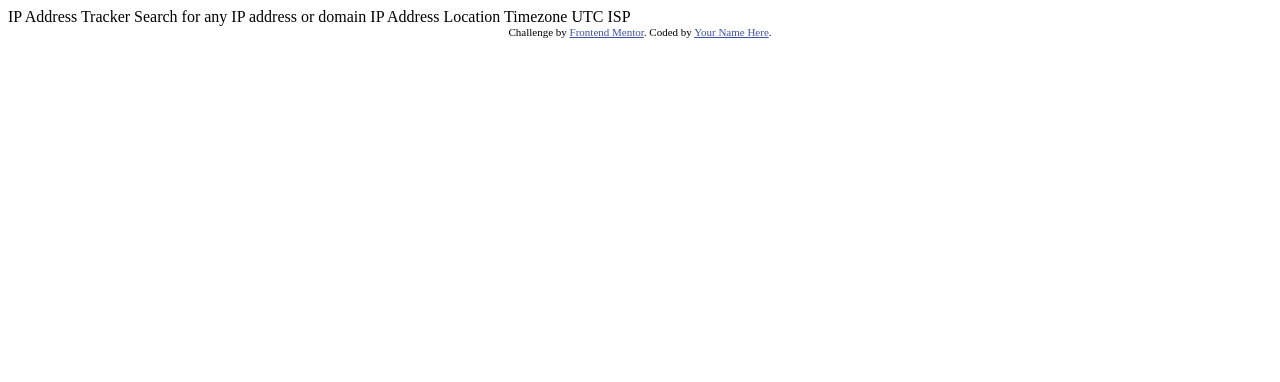
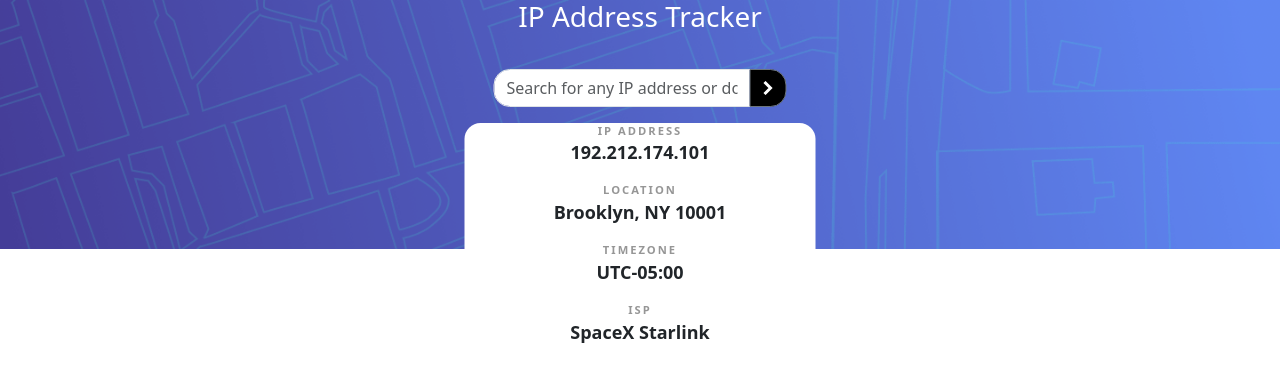
Before and after one commit to H4m4k/ip-address-tracker, a plain HTML site: page index.html in a window 1280 px wide. Drawn offline with nearby package versions, Linux system fonts and the light colour scheme.

Commit message:
working on layout

```diff
--- /dev/null
+++ b/SCSS/main.scss
@@ -0,0 +1,66 @@
+:root {
+    --color-Very-Dark-Gray: hsl(0, 0%, 17%);
+    --color-Dark-Gray: hsl(0, 0%, 59%);
+}
+
+*,
+*::before,
+*::after {
+    box-sizing: border-box;
+}
+
+* {
+    margin: 0;
+    padding: 0;
+    font: inherit;
+}
+
+img,
+picture,
+svg,
+video {
+    display: block;
+    max-width: 100%;
+}
+
+input,
+textarea,
+button,
+select {
+    font: inherit;
+}
+
+// MOBILE code
+
+body {
+    width: 100%;
+    margin: 0;
+    min-height: 100svh;
+    font-size: 18px;
+}
+
+.attribution {
+    font-size: 11px;
+    text-align: center;
+}
+
+.attribution a {
+    color: hsl(228, 45%, 44%);
+}
+
+.custom-width {
+    max-width: 375px;
+}
+
+.small {
+    font-size: 0.7rem;
+}
+.color-d-gray {
+    color: var(--color-Dark-Gray);
+}
+.color-v-d-gray {
+    color: var(--color-Very-Dark-Gray);
+}
+figcaption.small {
+    letter-spacing: 2px;
+}
--- a/index.html
+++ b/index.html
@@ -1,34 +1,122 @@
 <!DOCTYPE html>
 <html lang="en">
+
 <head>
   <meta charset="UTF-8">
-  <meta name="viewport" content="width=device-width, initial-scale=1.0"> <!-- displays site properly based on user's device -->
+  <meta name="viewport" content="width=device-width, initial-scale=1.0">
+  <!-- displays site properly based on user's device -->
 
   <link rel="icon" type="image/png" sizes="32x32" href="./images/favicon-32x32.png">
 
   <title>Frontend Mentor | IP Address Tracker</title>
 
-  <!-- Feel free to remove these styles or customise in your own stylesheet 👍 -->
-  <style>
-    .attribution { font-size: 11px; text-align: center; }
-    .attribution a { color: hsl(228, 45%, 44%); }
-  </style>
+  <!-- BOOTSTRAP -->
+  <link rel="stylesheet" href="https://cdn.jsdelivr.net/npm/bootstrap@5.3.2/dist/css/bootstrap.min.css"
+    integrity="sha384-T3c6CoIi6uLrA9TneNEoa7RxnatzjcDSCmG1MXxSR1GAsXEV/Dwwykc2MPK8M2HN" crossorigin="anonymous">
+
+  <!-- SCSS -->
+  <link rel="stylesheet" href="/SCSS/main.css">
+
+  <!-- FONTS -->
+  <link rel="preconnect" href="https://fonts.googleapis.com">
+  <link rel="preconnect" href="https://fonts.gstatic.com" crossorigin>
+  <link href="https://fonts.googleapis.com/css2?family=Rubik:ital,wght@0,300..900;1,300..900&display=swap"
+    rel="stylesheet">
+
+  <!-- BOOTSTRAP JS -->
+  <script src="https://cdn.jsdelivr.net/npm/bootstrap@5.3.2/dist/js/bootstrap.min.js"
+    integrity="sha384-BBtl+eGJRgqQAUMxJ7pMwbEyER4l1g+O15P+16Ep7Q9Q+zqX6gSbd85u4mG4QzX+"
+    crossorigin="anonymous"></script>
+
 </head>
+
 <body>
 
-  IP Address Tracker
 
-  Search for any IP address or domain
+  <header
+    class="container d-flex flex-column align-items-center position-absolute translate-middle-x start-50 custom-width">
 
-  IP Address
-  Location
-  Timezone
-    UTC <!-- add offset value dynamically using the API -->
-  ISP
+    <h1 class="text-white h3">IP Address Tracker</h1>
 
-  <div class="attribution">
-    Challenge by <a href="https://www.frontendmentor.io?ref=challenge" target="_blank">Frontend Mentor</a>.
-    Coded by <a href="#">Your Name Here</a>.
-  </div>
+
+
+    <form action="#">
+
+      <label for="ip_address"></label>
+
+      <div class="input-group mb-3">
+
+        <input id="ip_address" type="text" class="form-control rounded-start-4"
+          placeholder="Search for any IP address or domain" aria-label="IP address or domain"
+          aria-describedby="button-addon2">
+
+        <button class="btn btn-outline-secondary bg-black rounded-end-4" type="button" id="button-addon2">
+
+          <img src="/images/icon-arrow.svg" alt="small arrow icon">
+
+        </button>
+
+      </div>
+
+    </form>
+
+    <div class="container-fluid row d-flex flex-column gap-4 bg-white rounded-4 text-center">
+
+      <div class="col-11 mx-auto">
+
+        <figure>
+
+          <figcaption class="small text-uppercase fw-bold color-d-gray">IP Address</figcaption>
+          <p class="fw-bold">192.212.174.101</p>
+
+        </figure>
+
+        <figure>
+
+          <figcaption class="small text-uppercase fw-bold color-d-gray">Location</figcaption>
+          <p class="fw-bold">Brooklyn, NY 10001</p>
+
+        </figure>
+
+        <figure>
+
+          <figcaption class="small text-uppercase fw-bold color-d-gray">Timezone</figcaption>
+          <p class="fw-bold">UTC-05:00</p> <!-- add offset value dynamically using the API -->
+
+        </figure>
+
+        <figure>
+
+          <figcaption class="small text-uppercase fw-bold color-d-gray">ISP</figcaption>
+          <p class="fw-bold">SpaceX Starlink</p>
+
+        </figure>
+
+      </div>
+
+    </div>
+
+
+
+  </header>
+
+  <main>
+    <picture>
+      <source media="(min-width:1000px)" srcset="/images/pattern-bg-desktop.png">
+      <img class="img-fluid w-100" src="/images/pattern-bg-mobile.png" alt="Blue map pattern">
+    </picture>
+    <div class="map"></div>
+  </main>
+
+
+  <footer>
+    <div class="attribution">
+      Challenge by <a href="https://www.frontendmentor.io?ref=challenge" rel="noopener" target="_blank">Frontend
+        Mentor</a>.
+      Coded by <a href="#">Your Name Here</a>.
+    </div>
+  </footer>
+
 </body>
+
 </html>
```
Also changed, not shown: SCSS/main.css (added).
